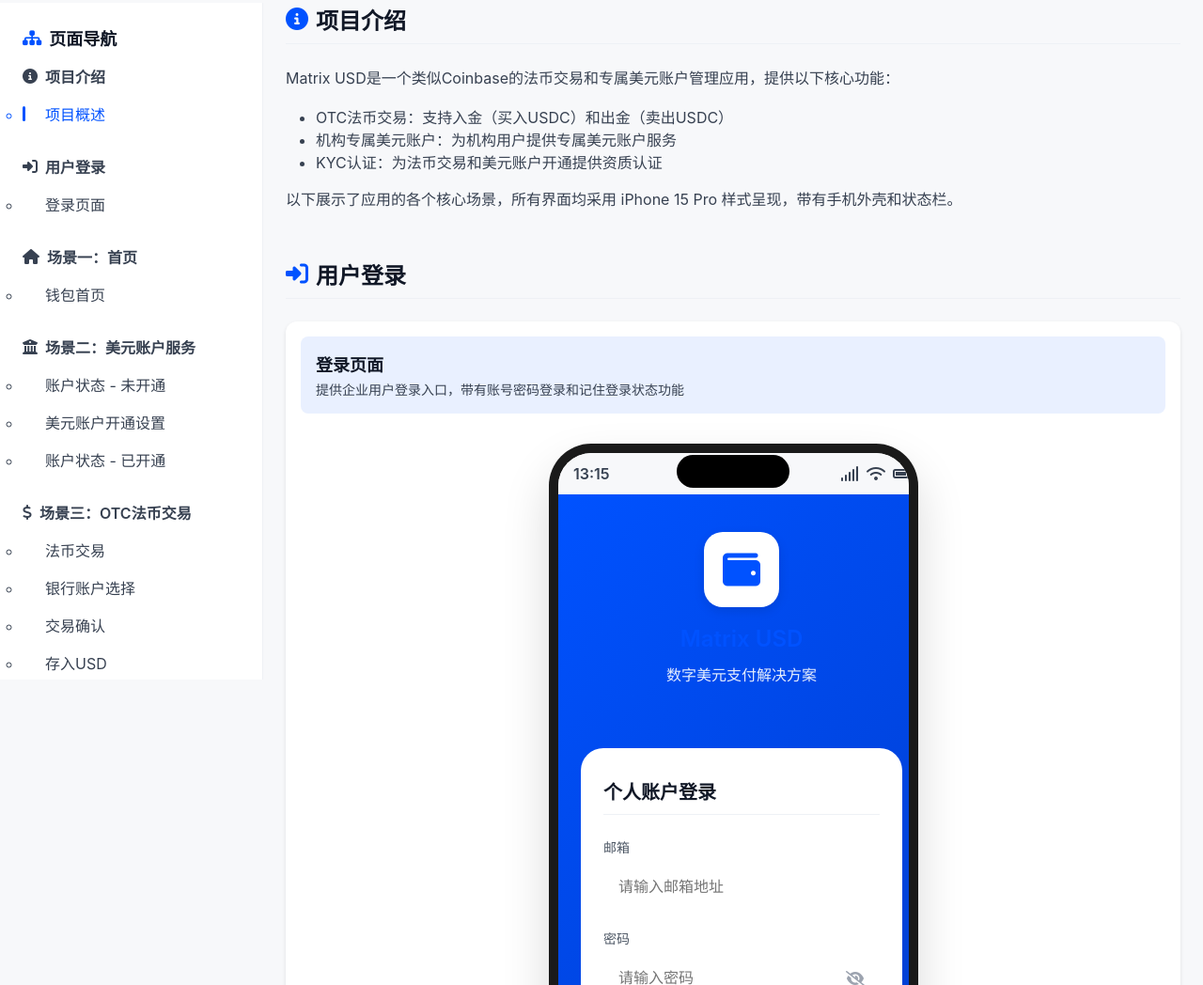
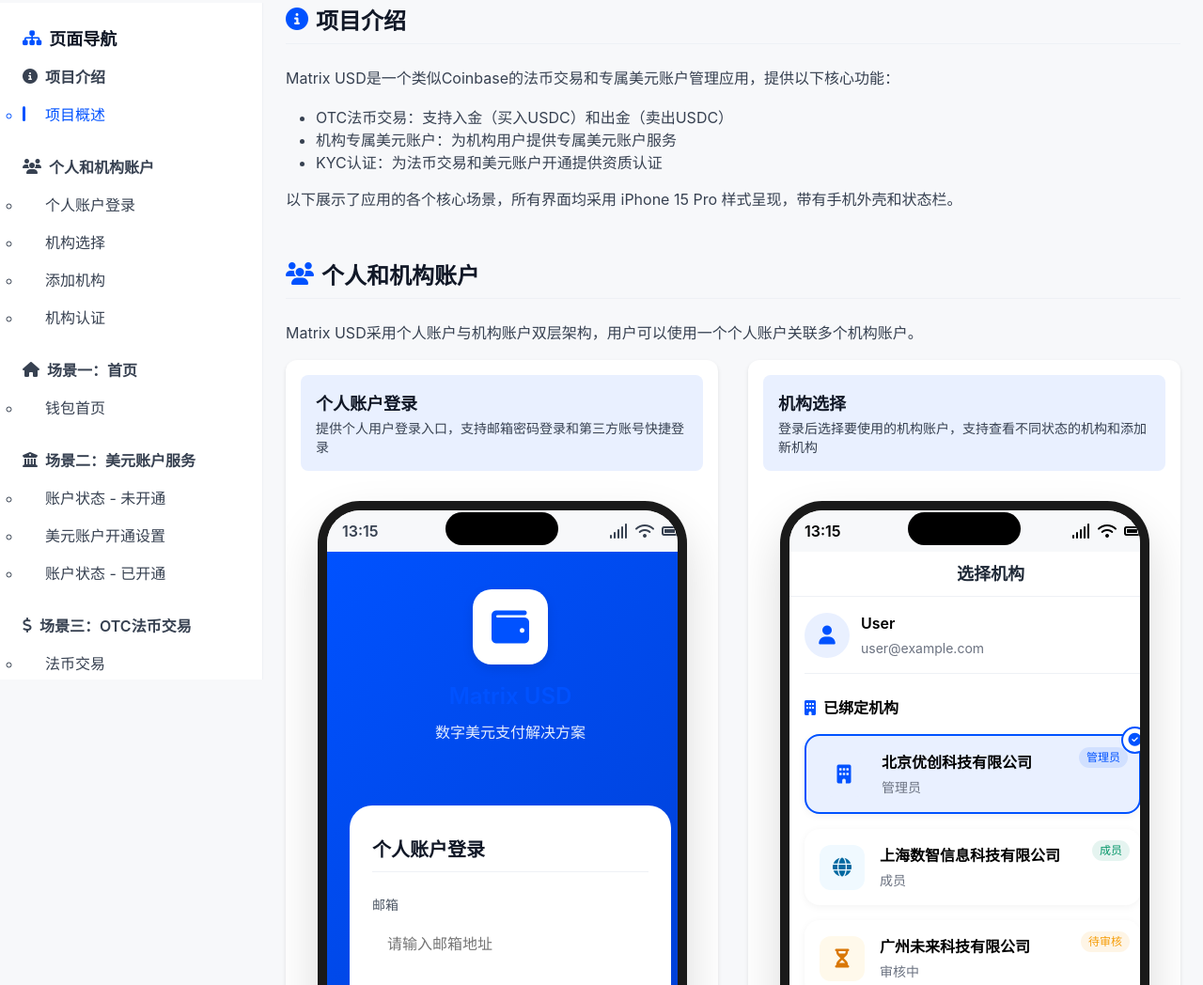
Before and after one commit to 0xluluv587/fiat-wallet, a website: page docs/showcase.html in a window 1280 px wide. Shown: the part 167-1215 px from the top of the page at 94% size. Drawn offline with Linux system fonts and the light colour scheme.

Commit message:
更新showcase.html，将登录页面模块替换为个人账户和机构账户相关页面，以展示完整的个人/机构双层架构

```diff
--- a/docs/showcase.html
+++ b/docs/showcase.html
@@ -313,11 +313,20 @@
 
                 <li class="nav-section">
                     <div class="nav-section-title">
-                        <i class="fas fa-sign-in-alt"></i> 用户登录
+                        <i class="fas fa-users"></i> 个人和机构账户
                     </div>
                     <ul>
                         <li class="nav-item">
-                            <a href="#login" class="nav-link">登录页面</a>
+                            <a href="#personal-login" class="nav-link">个人账户登录</a>
+                        </li>
+                        <li class="nav-item">
+                            <a href="#org-select" class="nav-link">机构选择</a>
+                        </li>
+                        <li class="nav-item">
+                            <a href="#org-add" class="nav-link">添加机构</a>
+                        </li>
+                        <li class="nav-item">
+                            <a href="#org-verify" class="nav-link">机构认证</a>
                         </li>
                     </ul>
                 </li>
@@ -410,17 +419,63 @@
                 <p>以下展示了应用的各个核心场景，所有界面均采用 iPhone 15 Pro 样式呈现，带有手机外壳和状态栏。</p>
             </div>
 
-            <div class="section" id="login">
-                <h2><i class="fas fa-sign-in-alt icon"></i>用户登录</h2>
+            <div class="section" id="personal-login">
+                <h2><i class="fas fa-users icon"></i>个人和机构账户</h2>
+                <p>Matrix USD采用个人账户与机构账户双层架构，用户可以使用一个个人账户关联多个机构账户。</p>
+                <div class="grid">
+                    <!-- 个人账户登录页面 -->
                     <div class="scene">
                         <div class="scene-header">
-                        <div class="scene-title">登录页面</div>
-                        <div class="scene-desc">提供企业用户登录入口，带有账号密码登录和记住登录状态功能</div>
+                            <div class="scene-title">个人账户登录</div>
+                            <div class="scene-desc">提供个人用户登录入口，支持邮箱密码登录和第三方账号快捷登录</div>
                         </div>
                         <div class="iphone-frame">
                             <div class="dynamic-island"></div>
                             <div class="iphone-screen">
                                 <iframe src="./index.html" class="scene-frame"></iframe>
+                            </div>
+                        </div>
+                    </div>
+
+                    <!-- 机构选择页面 -->
+                    <div class="scene" id="org-select">
+                        <div class="scene-header">
+                            <div class="scene-title">机构选择</div>
+                            <div class="scene-desc">登录后选择要使用的机构账户，支持查看不同状态的机构和添加新机构</div>
+                        </div>
+                        <div class="iphone-frame">
+                            <div class="dynamic-island"></div>
+                            <div class="iphone-screen">
+                                <iframe src="./scenes/org-select.html" class="scene-frame"></iframe>
+                            </div>
+                        </div>
+                    </div>
+
+                    <!-- 添加机构页面 -->
+                    <div class="scene" id="org-add">
+                        <div class="scene-header">
+                            <div class="scene-title">添加/加入机构</div>
+                            <div class="scene-desc">用户可以选择加入现有机构或创建新的机构，支持搜索机构和填写创建信息</div>
+                        </div>
+                        <div class="iphone-frame">
+                            <div class="dynamic-island"></div>
+                            <div class="iphone-screen">
+                                <iframe src="./scenes/org-add.html" class="scene-frame"></iframe>
+                            </div>
+                        </div>
+                    </div>
+
+                    <!-- 机构认证页面 -->
+                    <div class="scene" id="org-verify">
+                        <div class="scene-header">
+                            <div class="scene-title">机构认证</div>
+                            <div class="scene-desc">分步骤完成机构认证流程，包括上传企业资质和法人信息</div>
+                        </div>
+                        <div class="iphone-frame">
+                            <div class="dynamic-island"></div>
+                            <div class="iphone-screen">
+                                <iframe src="./scenes/org-verify.html" class="scene-frame"></iframe>
+                            </div>
                         </div>
                     </div>
                 </div>
```
Lines whose indentation alone changed are shown as unchanged.
